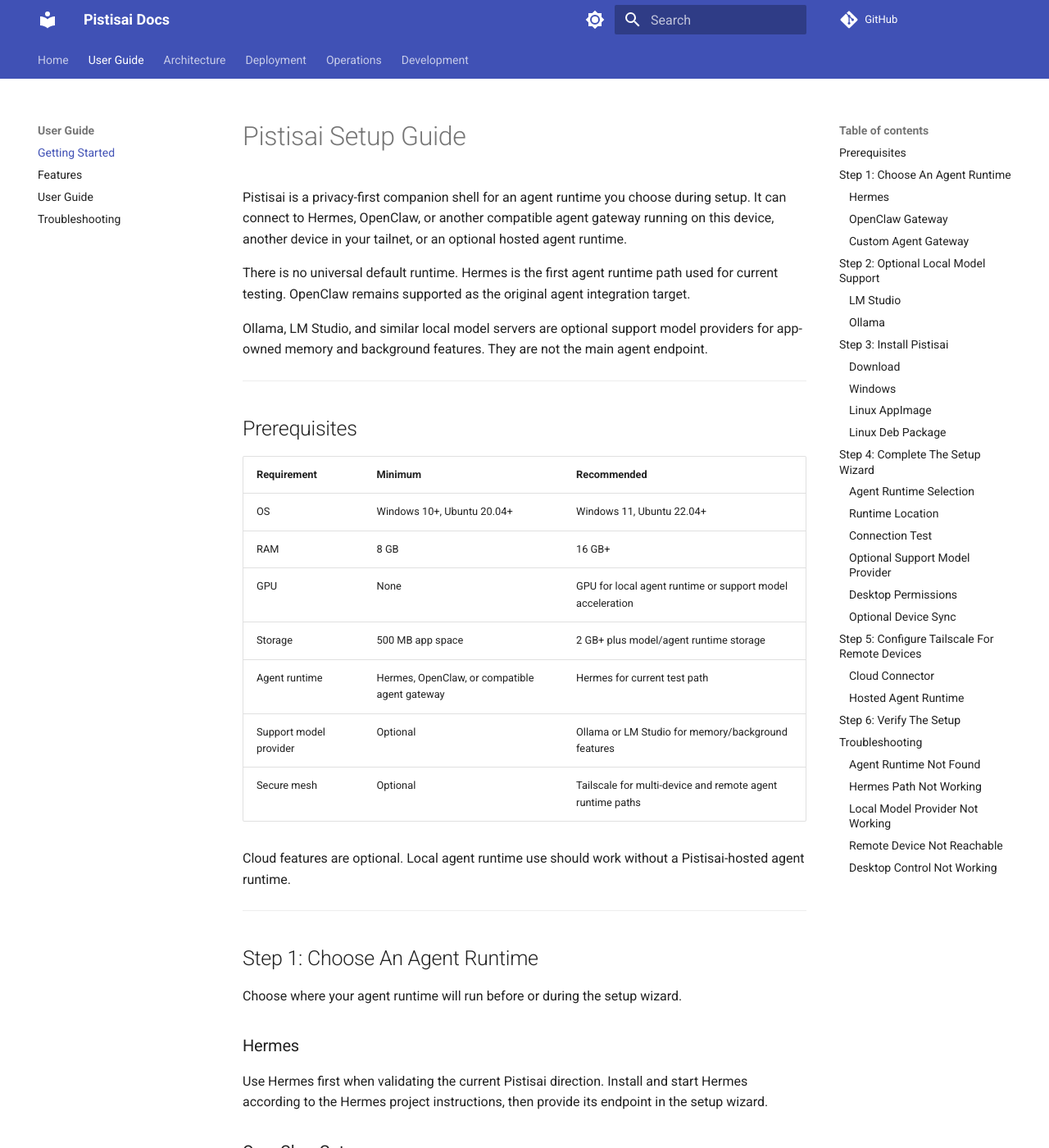
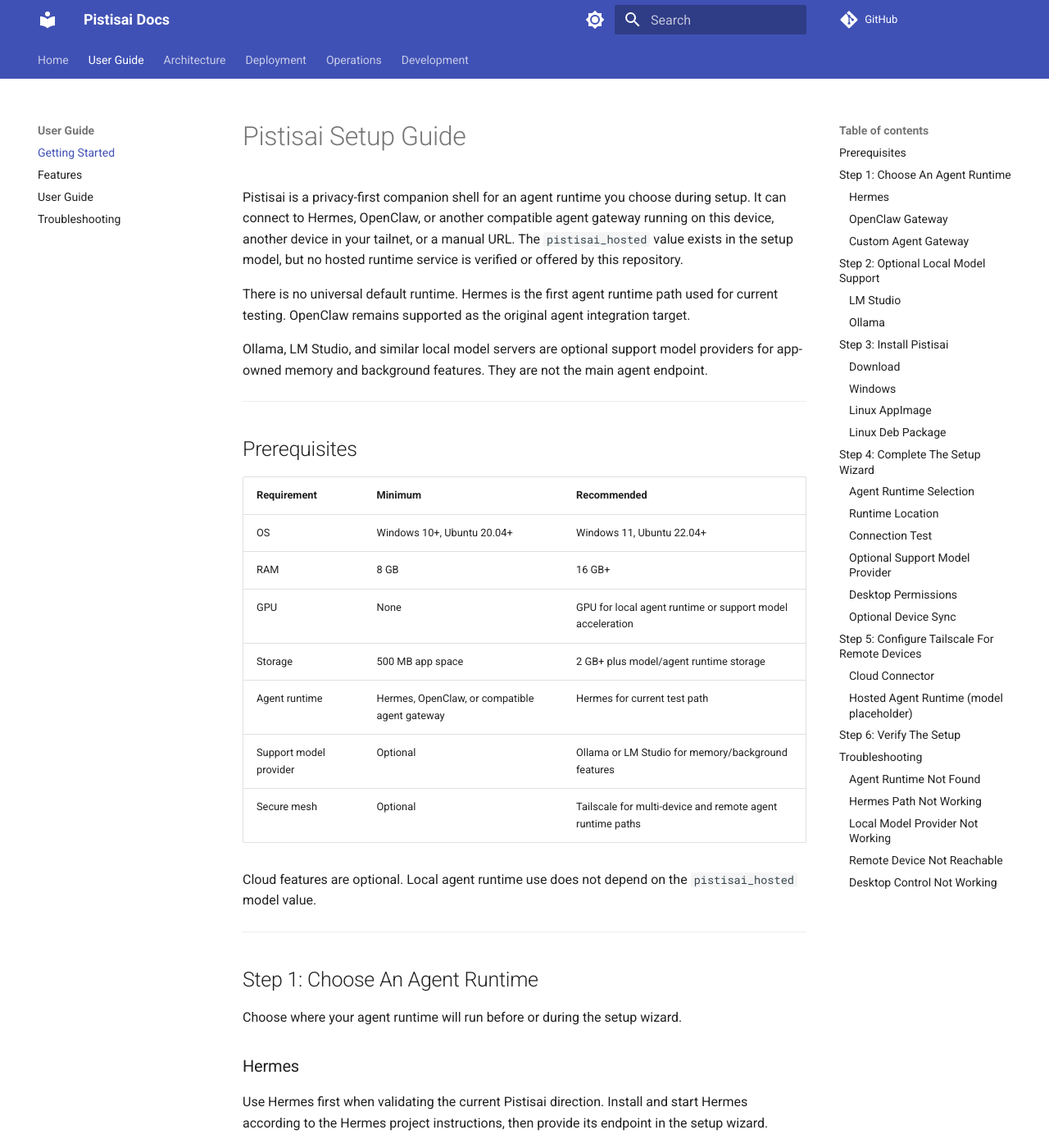
Before and after one commit to pistisAI/pistisai-app, an MkDocs documentation site: the page built from docs/user-guide/SETUP_GUIDE.md, in a window 1280 px wide and 1400 px high. Shown: the whole window at 82% size. Built offline with MkDocs 1.6.1 and Material for MkDocs 9.7.7, drawn with Linux system fonts in a browser that asks for light colours; comment, search, counter and statistics services are not loaded; some of the changed text lies outside the part shown.

Commit message:
ai(zoid): docs: align user guides with implemented code

```diff
--- a/docs/user-guide/SETUP_GUIDE.md
+++ b/docs/user-guide/SETUP_GUIDE.md
@@ -1,6 +1,6 @@
 # Pistisai Setup Guide
 
-Pistisai is a privacy-first companion shell for an agent runtime you choose during setup. It can connect to Hermes, OpenClaw, or another compatible agent gateway running on this device, another device in your tailnet, or an optional hosted agent runtime.
+Pistisai is a privacy-first companion shell for an agent runtime you choose during setup. It can connect to Hermes, OpenClaw, or another compatible agent gateway running on this device, another device in your tailnet, or a manual URL. The `pistisai_hosted` value exists in the setup model, but no hosted runtime service is verified or offered by this repository.
 
 There is no universal default runtime. Hermes is the first agent runtime path used for current testing. OpenClaw remains supported as the original agent integration target.
 
@@ -20,7 +20,7 @@ Ollama, LM Studio, and similar local model servers are optional support model pr
 | Support model provider | Optional | Ollama or LM Studio for memory/background features |
 | Secure mesh | Optional | Tailscale for multi-device and remote agent runtime paths |
 
-Cloud features are optional. Local agent runtime use should work without a Pistisai-hosted agent runtime.
+Cloud features are optional. Local agent runtime use does not depend on the `pistisai_hosted` model value.
 
 ---
 
@@ -148,7 +148,7 @@ Select the agent runtime this device should use:
 - Hermes
 - OpenClaw Gateway
 - Custom compatible agent gateway
-- Optional hosted agent runtime
+- Pistisai-hosted agent runtime (model value only; no verified hosted service)
 
 ### Runtime Location
 
@@ -157,7 +157,7 @@ Choose where that runtime lives:
 - This computer
 - Another device in your Tailscale tailnet
 - A private server or VPS in your tailnet
-- Optional Pistisai-hosted agent runtime container
+- Pistisai-hosted runtime (setup-model placeholder; not a verified deployment path)
 
 ### Connection Test
 
@@ -223,9 +223,9 @@ tailscale ping <runtime-device-name>
 
 For web/mobile access or cloud coordination, Pistisai should add an isolated per-user connector container to the user's tailnet. That connector coordinates sync and reachability. It does not grant desktop permissions by itself.
 
-### Hosted Agent Runtime
+### Hosted Agent Runtime (model placeholder)
 
-Running the agent runtime in Pistisai-hosted infrastructure is an optional hosted path. It should use a per-user isolated container and join the user's tailnet only after setup approval.
+`pistisai_hosted` is a setup-model value only. No Pistisai-hosted runtime infrastructure or per-user container service is verified or offered by this repository. For a remote runtime, place the runtime device in your Tailscale tailnet or use a manual URL.
 
 ---
 
```
Also changed, not shown: docs/user-guide/FEATURES_GUIDE.md (+2 -2 lines), docs/user-guide/LOCAL_DATA_EXPORT_DELETION.md (+1 -1 lines), docs/user-guide/USER_GUIDE.md (+6 -6 lines).
